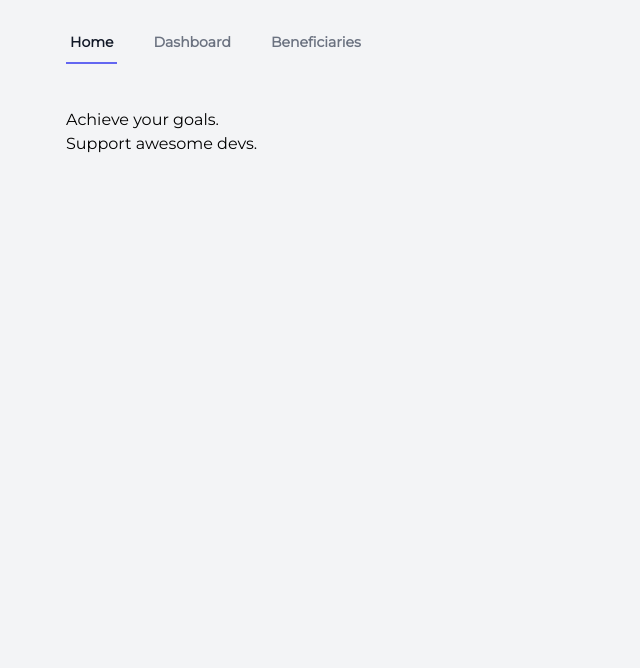
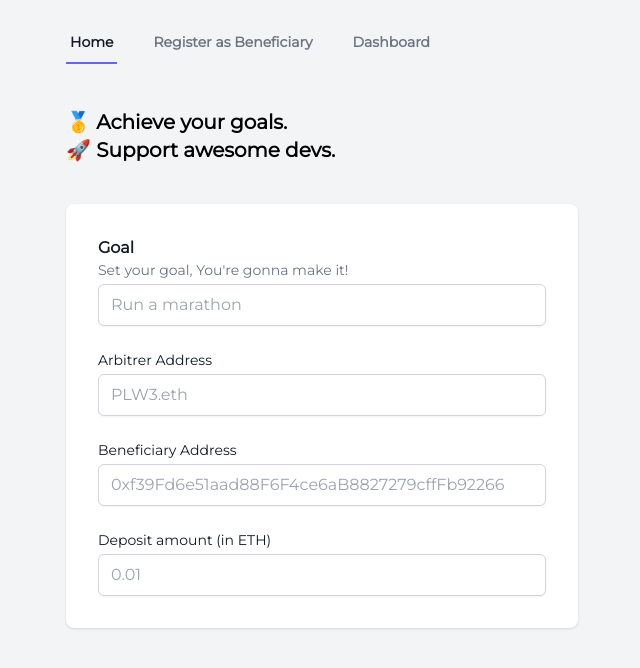
Before and after one commit to bartomolina/goalswei, a Next.js app in the folder app/: page / in a window 1280 px wide. Shown: the top 668 px of the page, without its empty margins (94-734 px from the left). Built offline with nearby package versions, Linux system fonts and the light colour scheme.

Commit message:
Added form

```diff
--- a/app/components/layout.tsx
+++ b/app/components/layout.tsx
@@ -1,21 +1,19 @@
 import { PropsWithChildren } from "react";
 import Nav from "./nav";
-import { Montserrat } from '@next/font/google';
+import { Montserrat } from "@next/font/google";
 
 const montserrat = Montserrat({
   weight: ["400"],
   style: ["normal"],
   subsets: ["latin"],
-  variable: '--font-montserrat',
+  variable: "--font-montserrat",
 });
 
-const Layout = ({ children }: PropsWithChildren) => {
-  return (
-    <div className={`${montserrat.variable} font-sans min-h-full`}>
-      <Nav />
-      <div>{children}</div>
-    </div>
-  );
-};
+const Layout = ({ children }: PropsWithChildren) => (
+  <div className={`${montserrat.variable} font-sans min-h-full`}>
+    <Nav />
+    <div>{children}</div>
+  </div>
+);
 
 export default Layout;
--- a/app/components/nav.tsx
+++ b/app/components/nav.tsx
@@ -5,8 +5,8 @@ import ActiveLink from "./active-link";
 
 const navigation = [
   { name: "Home", href: "/" },
+  { name: "Register as Beneficiary", href: "/apply" },
   { name: "Dashboard", href: "/dashboard" },
-  { name: "Beneficiaries", href: "/apply" },
 ];
 
 const Nav = () => {
--- /dev/null
+++ b/app/components/new-resolution-form.tsx
@@ -0,0 +1,77 @@
+const NewResolutionForm = () => {
+  return (
+    <div className="max-w-lg">
+      <div className="bg-white p-8 shadow rounded-lg">
+        <form className="space-y-6" action="#" method="POST">
+          <div>
+            <label htmlFor="goal" className="block text-gray-900">
+              <span className="block font-bold">
+                Goal
+              </span>
+              <span className="block text-sm text-gray-500">
+                Set your goal, You're gonna make it!
+              </span>
+            </label>
+            <div className="mt-1">
+              <input
+                id="goal"
+                name="goal"
+                type="text"
+                required={true}
+                className="block w-full rounded-md border border-gray-300 px-3 py-2 placeholder-gray-400 shadow-sm focus:border-indigo-500 focus:outline-none focus:ring-indigo-500"
+                placeholder="Run a marathon"
+              ></input>
+            </div>
+          </div>
+          <div>
+            <label htmlFor="arbitrer" className="block text-sm text-gray-900">
+            Arbitrer Address
+            </label>
+            <div className="mt-1">
+              <input
+                id="arbitrer"
+                name="arbitrer"
+                type="text"
+                required={true}
+                className="block w-full rounded-md border border-gray-300 px-3 py-2 placeholder-gray-400 shadow-sm focus:border-indigo-500 focus:outline-none focus:ring-indigo-500"
+                placeholder="PLW3.eth"
+              ></input>
+            </div>
+          </div>
+          <div>
+            <label htmlFor="beneficiary" className="block text-sm text-gray-900">
+            Beneficiary Address
+            </label>
+            <div className="mt-1">
+              <input
+                id="beneficiary"
+                name="beneficiary"
+                type="text"
+                required={true}
+                className="block w-full rounded-md border border-gray-300 px-3 py-2 placeholder-gray-400 shadow-sm focus:border-indigo-500 focus:outline-none focus:ring-indigo-500"
+                placeholder="0xf39Fd6e51aad88F6F4ce6aB8827279cffFb92266"
+              ></input>
+            </div>
+          </div>
+          <div>
+            <label htmlFor="depositAmount" className="block text-sm text-gray-900">
+            Deposit amount (in ETH)
+            </label>
+            <div className="mt-1">
+              <input
+                id="depositAmount"
+                name="depositAmount"
+                type="text"
+                required={true}
+                className="block w-full rounded-md border border-gray-300 px-3 py-2 placeholder-gray-400 shadow-sm focus:border-indigo-500 focus:outline-none focus:ring-indigo-500"
+                placeholder="0.01"
+              ></input>
+            </div>
+          </div>
+        </form>
+      </div>
+    </div>
+  );
+};
+
+export default NewResolutionForm;
--- a/app/pages/_app.tsx
+++ b/app/pages/_app.tsx
@@ -2,12 +2,10 @@ import "../styles/globals.css";
 import type { AppProps } from "next/app";
 import Layout from "../components/layout";
 
-const App = ({ Component, pageProps }: AppProps) => {
-  return (
-    <Layout>
-      <Component {...pageProps} />
-    </Layout>
-  );
-};
+const App = ({ Component, pageProps }: AppProps) => (
+  <Layout>
+    <Component {...pageProps} />
+  </Layout>
+);
 
 export default App;
--- a/app/pages/api/hello.ts
+++ /dev/null
@@ -1,13 +0,0 @@
-// Next.js API route support: https://nextjs.org/docs/api-routes/introduction
-import type { NextApiRequest, NextApiResponse } from 'next'
-
-type Data = {
-  name: string
-}
-
-export default function handler(
-  req: NextApiRequest,
-  res: NextApiResponse<Data>
-) {
-  res.status(200).json({ name: 'John Doe' })
-}
--- a/app/pages/index.tsx
+++ b/app/pages/index.tsx
@@ -1,7 +1,7 @@
 import Head from "next/head";
+import NewResolutionForm from "../components/new-resolution-form";
 
-export default function Home() {
-  return (
+const Home = () => (
   <>
     <Head>
       <title>WAGMI - Home</title>
@@ -10,11 +10,18 @@ export default function Home() {
     <div className="mx-auto max-w-5xl sm:px-6 lg:px-8">
       <div className="px-4 py-8 sm:px-0">
         <header>
-            <h1>Achieve your goals.<br />Support awesome devs.</h1>
+          <h1 className="text-xl font-semibold">
+            🥇 Achieve your goals.
+            <br />
+            🚀 Support awesome devs.
+          </h1>
         </header>
-          <main></main>
+        <main className="pt-10">
+          <NewResolutionForm />
+        </main>
       </div>
     </div>
   </>
 );
-}
+
+export default Home;
```
Also changed, not shown: app/pages/_document.tsx (+7 -4 lines). Lines whose indentation alone changed are shown as unchanged.
